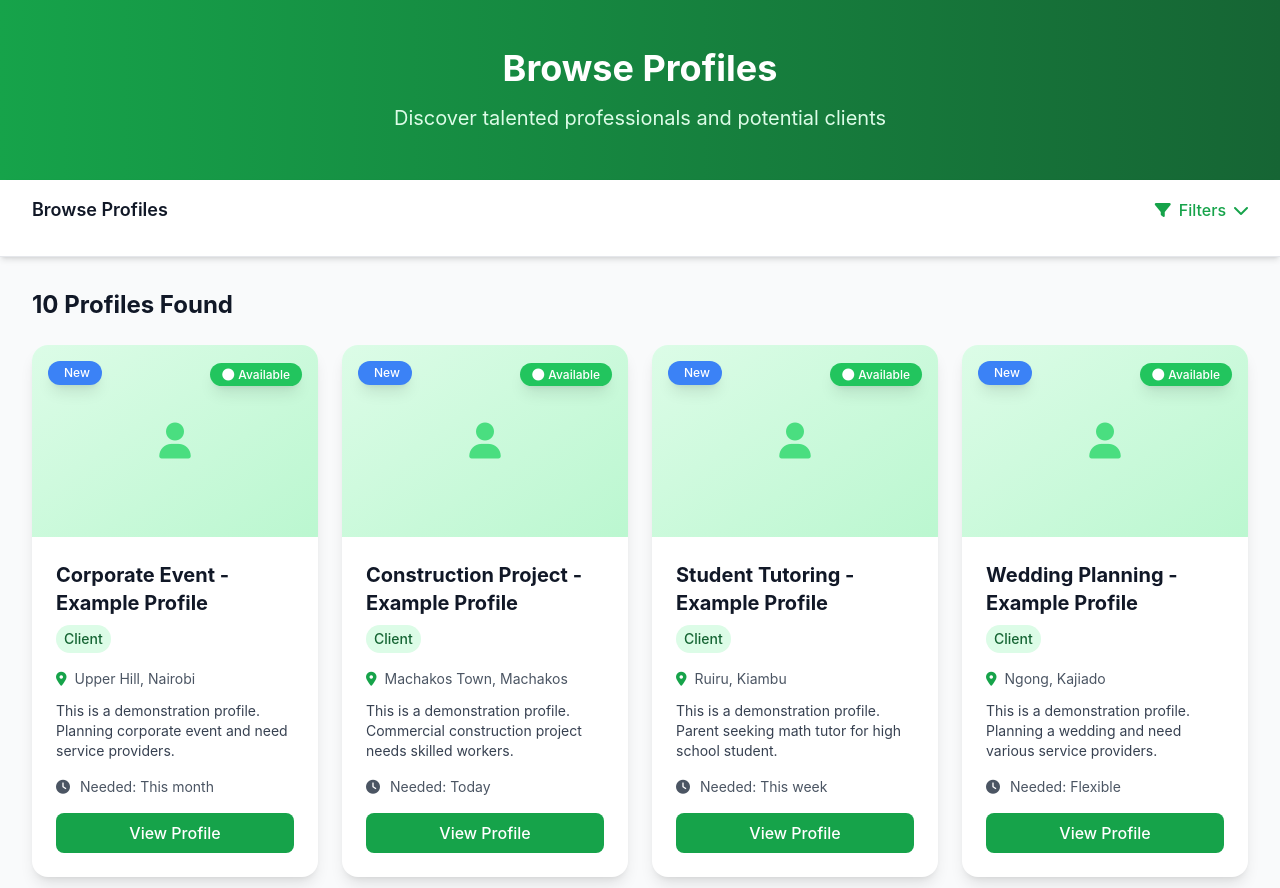
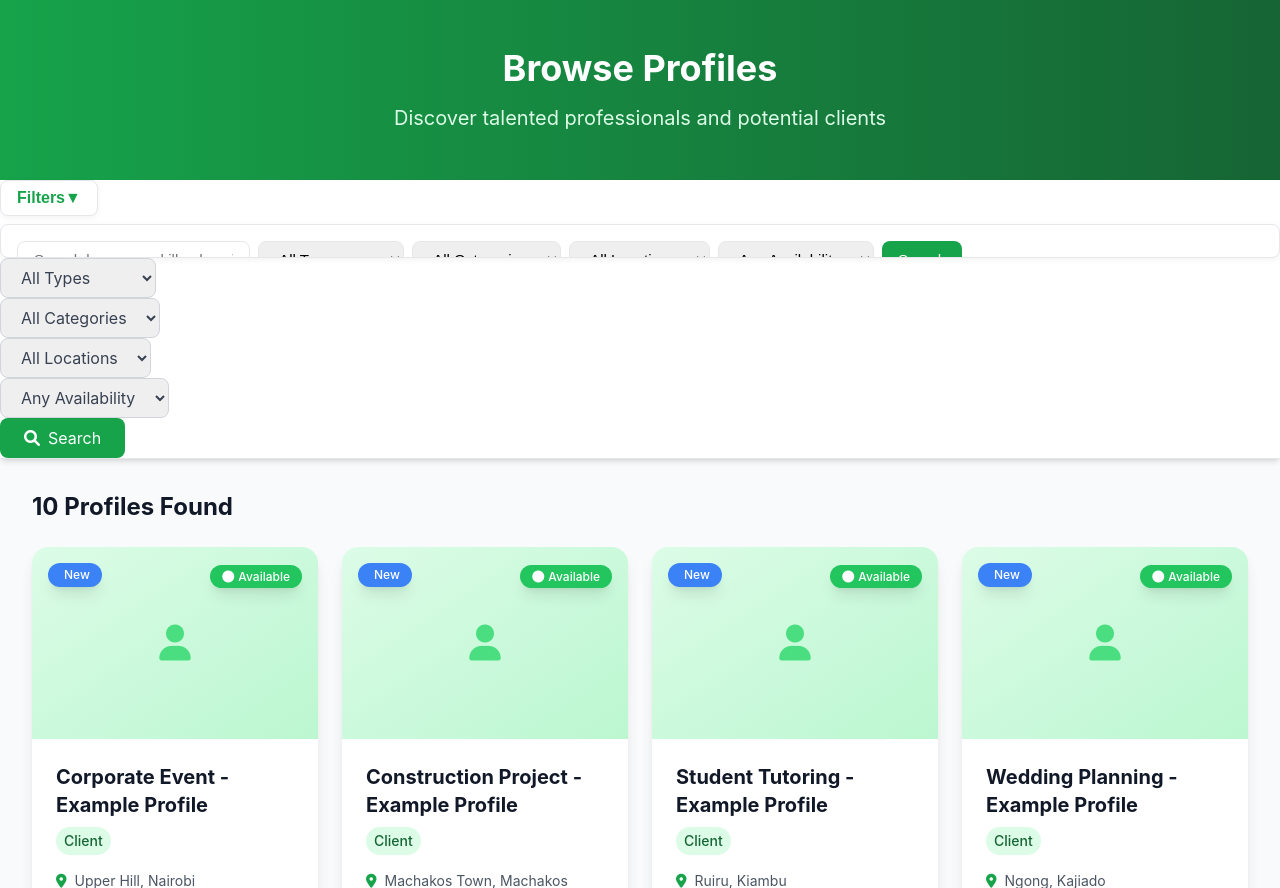
Before and after one commit to VINCENT-bot354/SKILLBRIDGE1, a Flask app: page /browse in a window 1280 px wide. Shown: the part 68-956 px from the top of the page. Run offline with Flask 3, Linux system fonts and the light colour scheme; data comes from the database, SQL or seed files in the repository; data that the repository does not hold is empty; some libraries are stand-ins or nearby versions.

Commit message:
Update browse.html

```diff
--- a/templates/browse.html
+++ b/templates/browse.html
@@ -15,27 +15,115 @@
 
 <!-- Filters -->
 <section class="bg-white shadow-md sticky top-0 z-40 border-b">
-    <div class="max-w-7xl mx-auto px-4 sm:px-6 lg:px-8 py-4">
-        <!-- Filter Toggle Button -->
-        <div class="flex justify-between items-center mb-4">
-            <h2 class="text-lg font-semibold text-gray-900">Browse Profiles</h2>
-            <button type="button" id="filter-toggle"
-                    class="flex items-center space-x-2 text-primary-600 hover:text-primary-700 font-medium">
-                <i class="fas fa-filter"></i>
-                <span>Filters</span>
-                <i class="fas fa-chevron-down transition-transform duration-200" id="filter-icon"></i>
-            </button>
-        </div>
+<!-- Shadow DOM Filter -->
+<div id="filter-wrapper"></div>
 
-        <!-- Filter Content -->
-        <div id="filter-content" class="hidden">
-            <form method="GET" class="space-y-4 lg:space-y-0 lg:flex lg:items-center lg:space-x-4">
-            <!-- Search -->
-            <div class="flex-1">
-                <input type="text" name="q" value="{{ current_filters.q }}"
-                       placeholder="Search by name, skills, or description..."
-                       class="w-full px-4 py-2 border border-gray-300 rounded-lg focus:ring-2 focus:ring-primary-500 focus:border-primary-500">
-            </div>
+<script>
+document.addEventListener('DOMContentLoaded', () => {
+  const wrapper = document.getElementById('filter-wrapper');
+
+  // Create Shadow DOM
+  const shadow = wrapper.attachShadow({ mode: 'open' });
+
+  // Insert HTML + CSS inside shadow
+  shadow.innerHTML = `
+    <style>
+      /* Styling copied/adapted from your CSS */
+      #filter-toggle {
+        display: flex;
+        align-items: center;
+        justify-content: space-between;
+        cursor: pointer;
+        background: white;
+        border: 1px solid #e5e7eb;
+        border-radius: 0.5rem;
+        font-weight: 600;
+        color: var(--primary-600, #16a34a);
+        padding: 0.5rem 1rem;
+        font-size: 1rem;
+        box-shadow: 0 2px 6px rgba(0,0,0,0.05);
+      }
+
+      #filter-toggle:hover { color: var(--primary-700, #15803d); }
+
+      #filter-icon { transition: transform 0.3s ease; }
+
+      #filter-content {
+        overflow: hidden;
+        max-height: 0;
+        transition: max-height 0.3s ease;
+        margin-top: 0.5rem;
+        background: white;
+        border: 1px solid #e5e7eb;
+        border-radius: 0.5rem;
+        padding: 1rem;
+        box-shadow: 0 2px 6px rgba(0,0,0,0.05);
+      }
+
+      #filter-content.open { max-height: 1000px; }
+
+      form { display: flex; flex-wrap: wrap; gap: 0.5rem; }
+      input, select, button { padding: 0.5rem 1rem; border-radius: 0.5rem; border: 1px solid #e5e7eb; font-size: 0.95rem; }
+
+      input:focus, select:focus { outline: none; border-color: var(--primary-500, #22c55e); box-shadow: 0 0 0 3px rgba(22, 163, 74, 0.1); }
+      button[type="submit"] { background: var(--primary-600, #16a34a); color: white; border: none; cursor: pointer; transition: background 0.3s ease; }
+      button[type="submit"]:hover { background: var(--primary-700, #15803d); }
+    </style>
+
+    <button id="filter-toggle">Filters <i id="filter-icon">▼</i></button>
+    <div id="filter-content">
+      <form method="GET">
+        <input type="text" name="q" placeholder="Search by name, skills, description...">
+        <select name="type">
+          <option value="">All Types</option>
+          <option value="PROFESSIONAL">Professionals</option>
+          <option value="CLIENT">Clients</option>
+        </select>
+        <select name="category">
+          <option value="">All Categories</option>
+          <option value="Design">Design</option>
+          <option value="Development">Development</option>
+        </select>
+        <select name="location">
+          <option value="">All Locations</option>
+          <option value="Nairobi">Nairobi</option>
+          <option value="Mombasa">Mombasa</option>
+        </select>
+        <select name="availability">
+          <option value="">Any Availability</option>
+          <option value="Available">Available</option>
+          <option value="Busy">Busy</option>
+        </select>
+        <button type="submit">Search</button>
+      </form>
+    </div>
+  `;
+
+  const toggle = shadow.getElementById('filter-toggle');
+  const content = shadow.getElementById('filter-content');
+  const icon = shadow.getElementById('filter-icon');
+
+  toggle.addEventListener('click', (e) => {
+    e.stopPropagation();
+    const isOpen = content.classList.contains('open');
+    if (!isOpen) {
+      content.classList.add('open');
+      icon.style.transform = 'rotate(180deg)';
+    } else {
+      content.classList.remove('open');
+      icon.style.transform = 'rotate(0deg)';
+    }
+  });
+
+  document.addEventListener('click', (e) => {
+    if (!wrapper.contains(e.target)) {
+      content.classList.remove('open');
+      icon.style.transform = 'rotate(0deg)';
+    }
+  });
+});
+</script>
+
 
             <!-- Profile Type -->
             <div>
```
